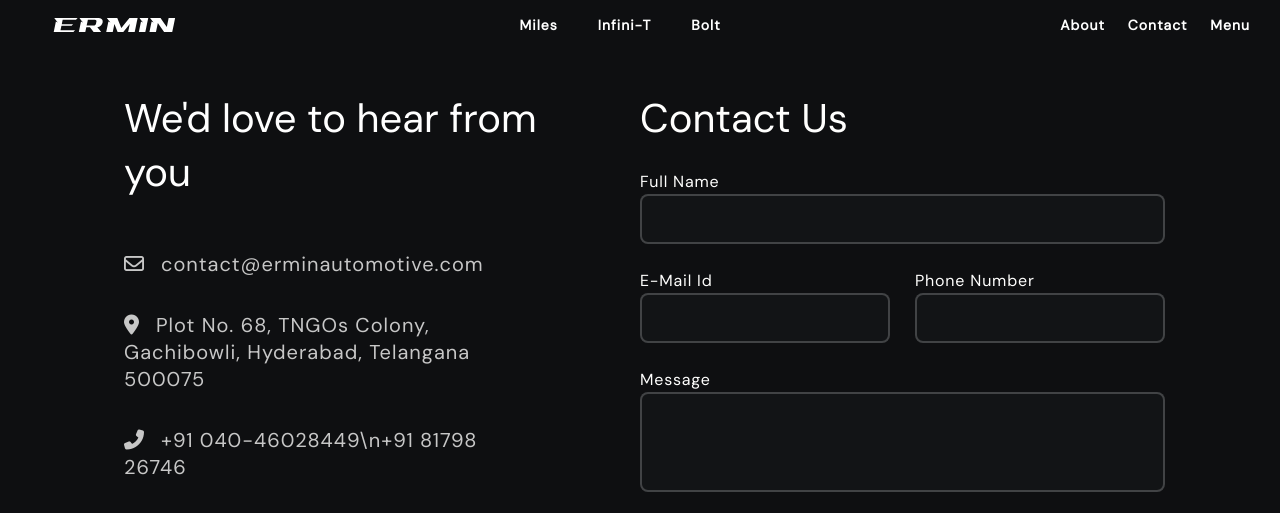
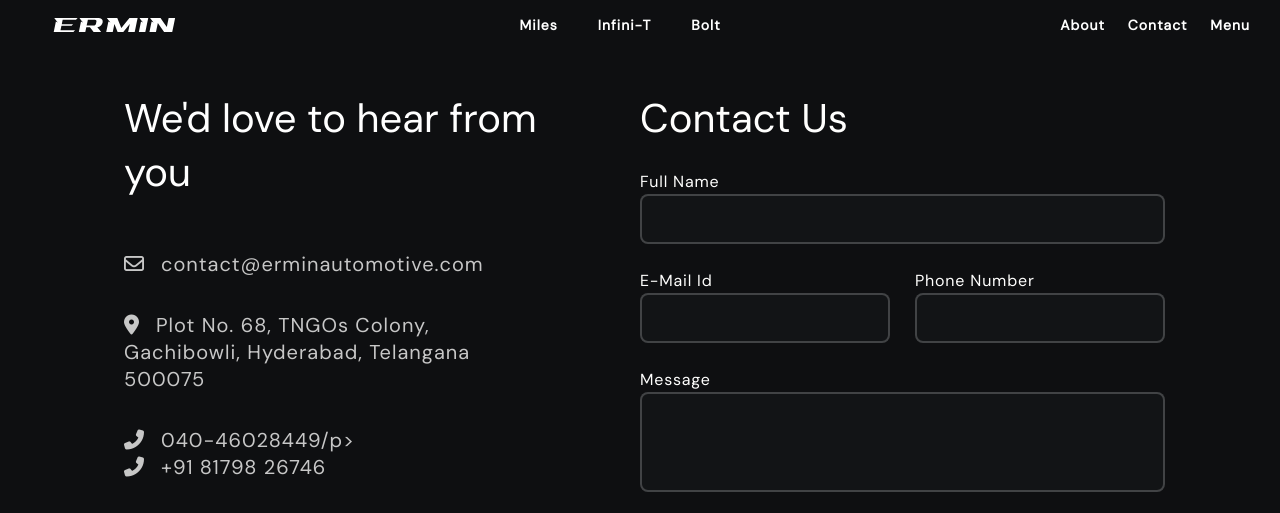
Before and after one commit to Ermin-Automotive/Ermin-Website-v2.0, a website: page assets/html/contact-us.html in a window 1280 px wide. Shown: the top 513 px of the page. Drawn offline with nearby package versions, Linux system fonts and the light colour scheme; some packages are replaced by stand-ins of ours; a script that the page names is missing; files whose address does not match are found by name.

Commit message:
Update contact-us.html

```diff
--- a/assets/html/contact-us.html
+++ b/assets/html/contact-us.html
@@ -65,7 +65,8 @@
       <h1>We'd love to hear from you</h1>
       <p><i class="far fa-envelope"></i>contact@erminautomotive.com</p>
       <p><i class="fas fa-map-marker-alt"></i>Plot No. 68, TNGOs Colony, Gachibowli, Hyderabad, Telangana 500075</p>
-      <p><i class="fas fa-phone-alt"></i>+91 040-46028449\n+91 81798 26746</p>
+      <p><i class="fas fa-phone-alt"></i>040-46028449/p>
+      <p><i class="fas fa-phone-alt"></i>+91 81798 26746</p>
     </div>
     <div class="contact-box">
       <form class="main-form">
```
